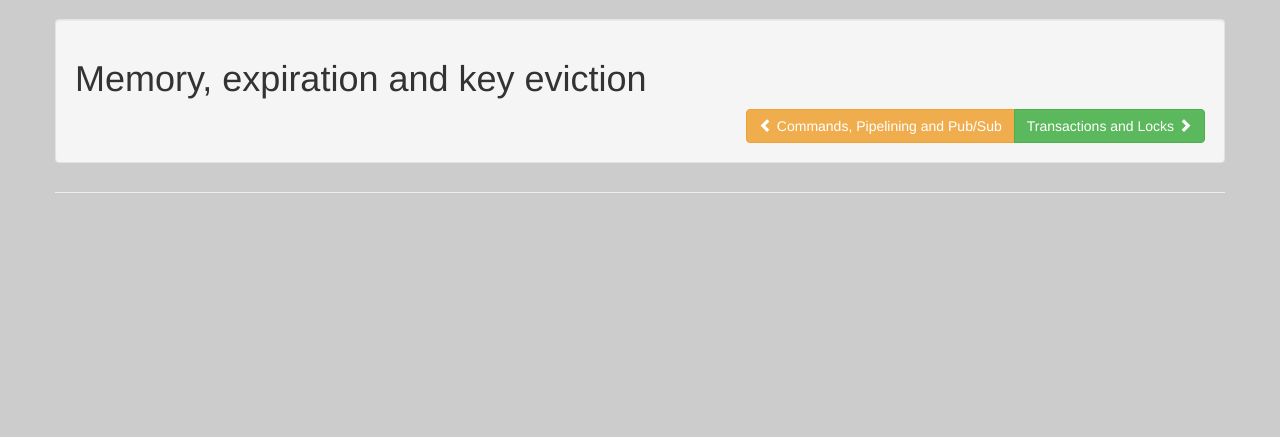
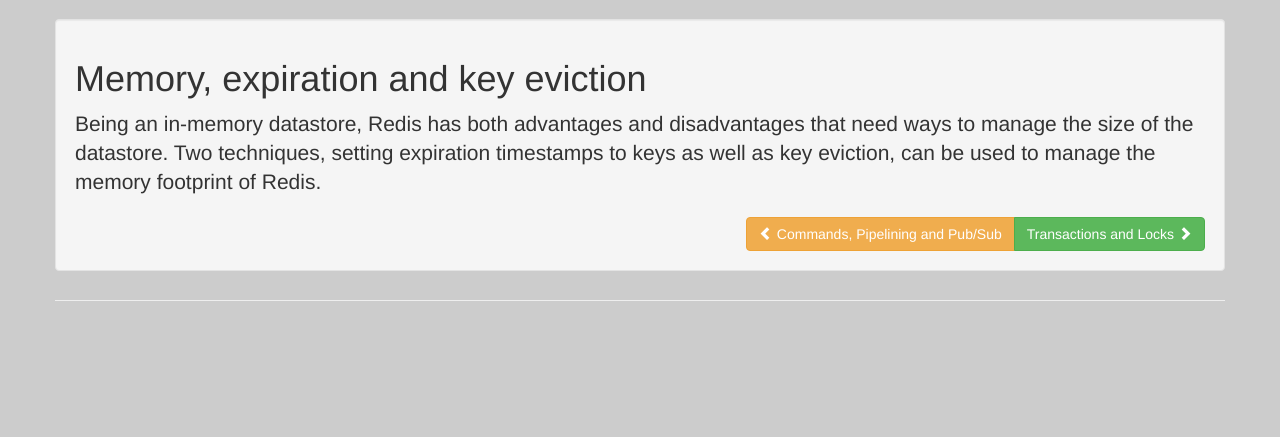
Before and after one commit to jermnelson/introduction-to-redis, a Flask app: page /memory-expiration-and-key-eviction in a window 1280 px wide. Shown: the part 341-778 px from the top of the page. Run offline with Flask 2, Linux system fonts and the light colour scheme; some libraries are stand-ins or nearby versions.

Commit message:
content update

```diff
--- a/templates/mass-insertions-and-replication.html
+++ b/templates/mass-insertions-and-replication.html
@@ -4,6 +4,12 @@
 <div class="row page-header">
  <div class="col-md-12 well">
   <h1>Mass Insertions and Replication</h1>
+  <p class="lead">
+    This topic explores a couple of methods of inserting large
+    amounts of data into Redis. Redis's master-slave replication
+    is simple to use with horizontal scaling across multiple
+    slaves connecting asynchronous with a master Redis instance.
+  </p>
   {% include 'snippets/topic-nav.html' %}
  </div>
 </div>
--- a/templates/memory-expiration-and-key-eviction.html
+++ b/templates/memory-expiration-and-key-eviction.html
@@ -4,6 +4,13 @@
 <div class="row page-header">
  <div class="col-md-12 well">
   <h1>Memory, expiration and key eviction</h1>
+  <p class="lead">
+   Being an in-memory datastore, Redis has both advantages
+   and disadvantages that need ways to manage the size of the
+   datastore. Two techniques, setting expiration timestamps to
+   keys as well as key eviction, can be used to manage the
+   memory footprint of Redis.
+  </p>
   {% include 'snippets/topic-nav.html' %}
  </div>
 </div>
--- a/templates/snippets/nav-bar.html
+++ b/templates/snippets/nav-bar.html
@@ -16,5 +16,7 @@
    <li role="presentation" {% if section=='contact'%}class="active"{% endif %}><a href="{{ url_for('topic_view', topic='contact') }}">Contact</a></li>
   </ul>
  </nav>
- <h3 class="text-muted" style="background-color: #EEEEEE">Introduction to <img src="http://redis.io/images/redis.png"></h3>
+ <h3 class="text-muted">
+   Introduction to <img  src="http://redis.io/images/redis.png">
+  </h3>
 </div>
--- a/templates/transactions-and-locks.html
+++ b/templates/transactions-and-locks.html
@@ -4,6 +4,12 @@
 <div class="row page-header">
  <div class="col-md-12 well">
   <h1>Transactions and Locks</h1>
+  <p class="lead">
+   While Redis is not a traditional relational database, Redis
+   does offer two features, transactions and locks, that can
+   help ensure the consistence of the data store when adding/
+   updating data.
+  </p>
   {% include 'snippets/topic-nav.html' %}
  </div>
 </div>
```
